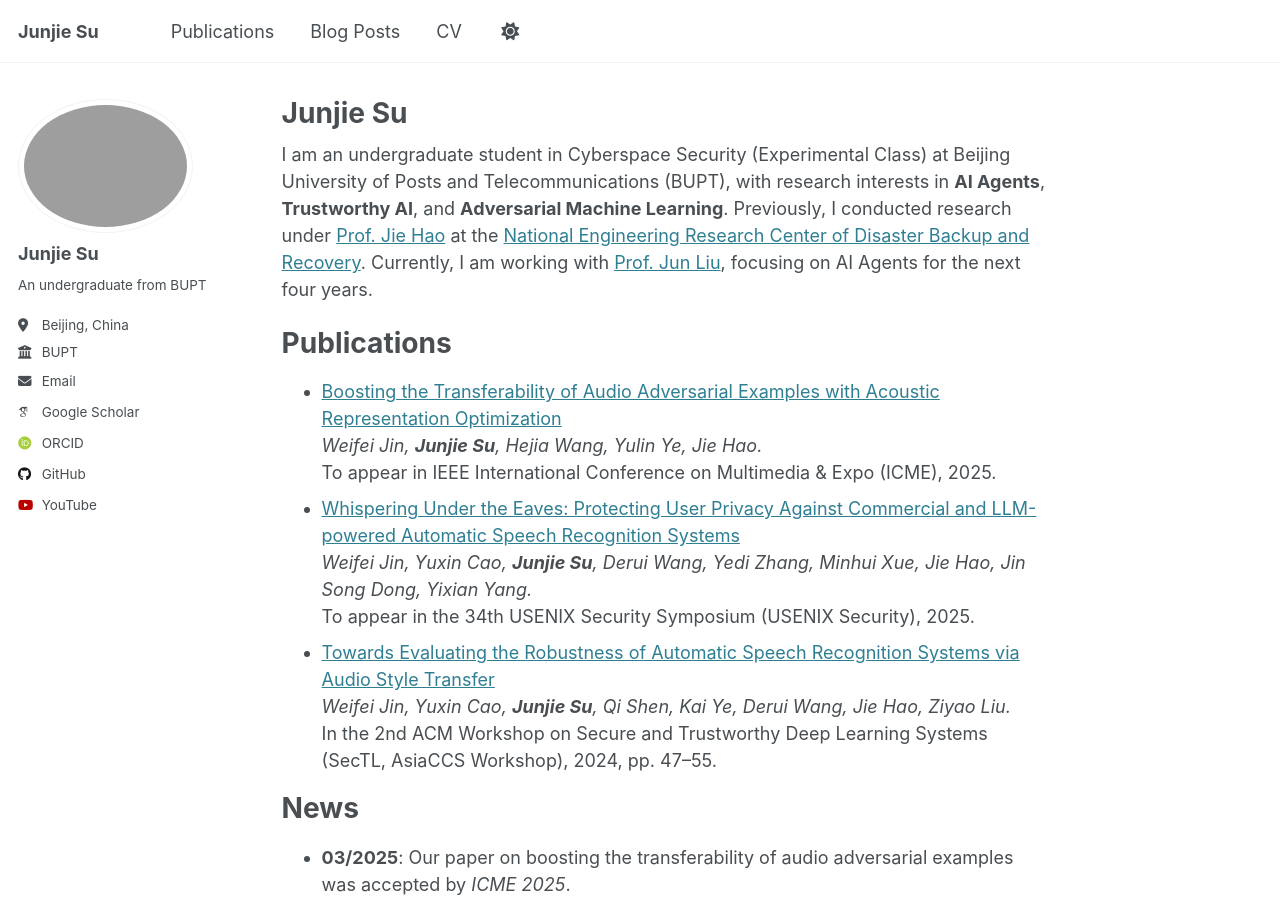
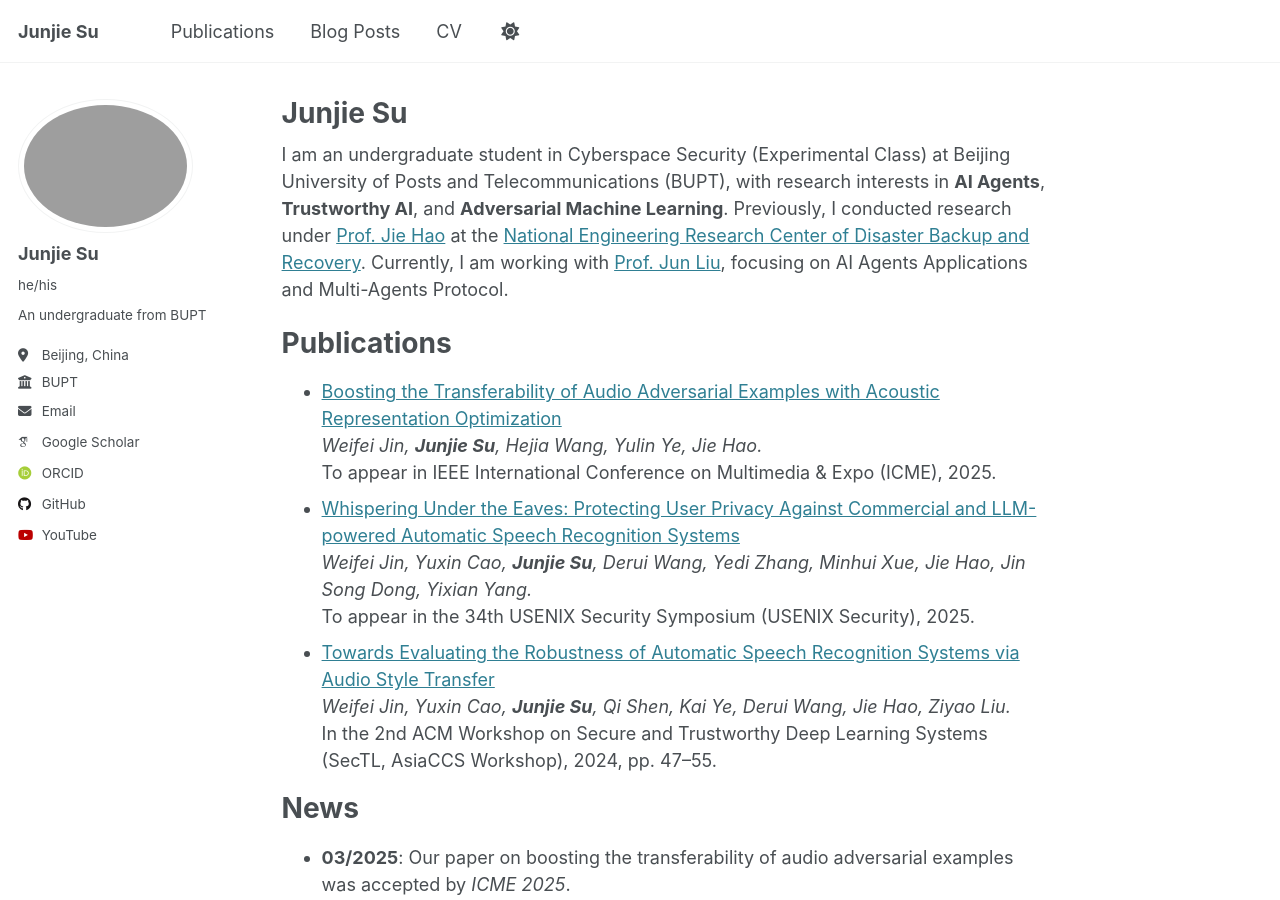
Before and after one commit to Junjie-Su/junjie-su.github.io, a Jekyll site: the page built from _pages/about.md, in a window 1280 px wide and 900 px high. Built offline with Jekyll 4.4.1, drawn with Linux system fonts in a browser that asks for light colours; some web fonts are replaced.

Commit message:
update info

```diff
--- a/_config.yml
+++ b/_config.yml
@@ -24,12 +24,12 @@ author:
   # Biographic information
   avatar: "JunjieSu.jpg"
   name: "Junjie Su"
-  pronouns: # example: "she/her"
+  pronouns: "he/his"
   bio: "An undergraduate from BUPT"
   location: "Beijing, China"
   employer: "BUPT"
   uri: # URL
-  email: "sujunjie@bupt.edu.cn"
+  email: "momoyeyu@outlook.com"
 
   # Academic websites
   arxiv: # URL - Update with the correct link to your profile
--- a/_pages/about.md
+++ b/_pages/about.md
@@ -8,7 +8,7 @@ redirect_from:
 ---
 I am an undergraduate student in Cyberspace Security (Experimental Class) at Beijing University of Posts and Telecommunications (BUPT), with research interests in **AI Agents**, **Trustworthy AI**, and **Adversarial Machine Learning**.
 Previously, I conducted research under [Prof. Jie Hao](https://scss.bupt.edu.cn/info/1063/3808.htm) at the [National Engineering Research Center of Disaster Backup and Recovery](http://www.zaibei.org.cn/).
-Currently, I am working with [Prof. Jun Liu](https://teacher.bupt.edu.cn/liujun/zh_CN/index/64453/list/), focusing on AI Agents for the next four years.
+Currently, I am working with [Prof. Jun Liu](https://teacher.bupt.edu.cn/liujun/zh_CN/index/64453/list/), focusing on AI Agents Applications and Multi-Agents Protocol.
 
 Publications
 ============
```
